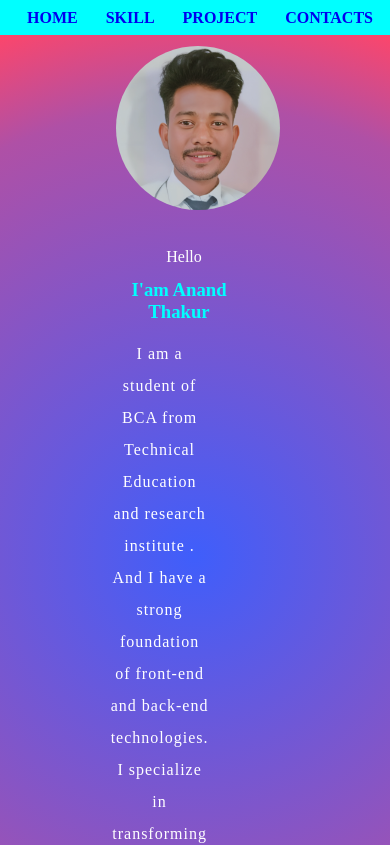
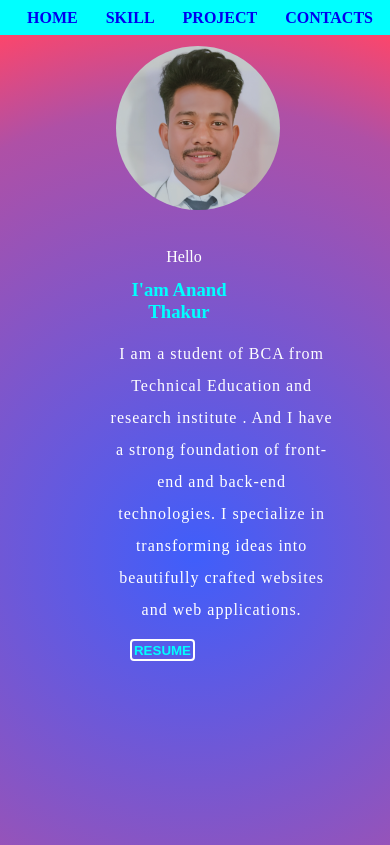
Before and after one commit to anand-arch03/portfolip, a plain HTML site: page index.html in a window 390 px wide. Shown: the top 845 px of the page. Drawn offline with Linux system fonts and the light colour scheme.

Commit message:
Update style2.css

```diff
--- a/Portfolio/style2.css
+++ b/Portfolio/style2.css
@@ -30,7 +30,7 @@
     padding: 0 0 0 0;
 }
 .intro p{
-width: 1p0%;
+width: 90%;
 }
 .button #b2 {
     border-radius: 4px;
```
